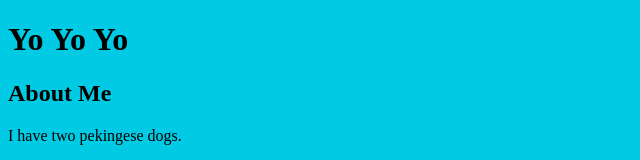
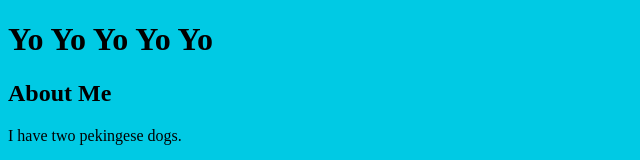
Before and after one commit to valeriyaede/new-git-project, a plain HTML site: page index.html in a window 1280 px wide. Shown: the top 160 px of the page, without its empty margins (0-640 px from the left). Drawn offline with Linux system fonts and the light colour scheme.

Commit message:
changed h1

```diff
--- a/index.html
+++ b/index.html
@@ -10,7 +10,7 @@
 <body>
 
     <header>
-        <h1>Yo Yo Yo</h1>
+        <h1>Yo Yo Yo Yo Yo</h1>
     </header>
 
     <div class="container">
```
